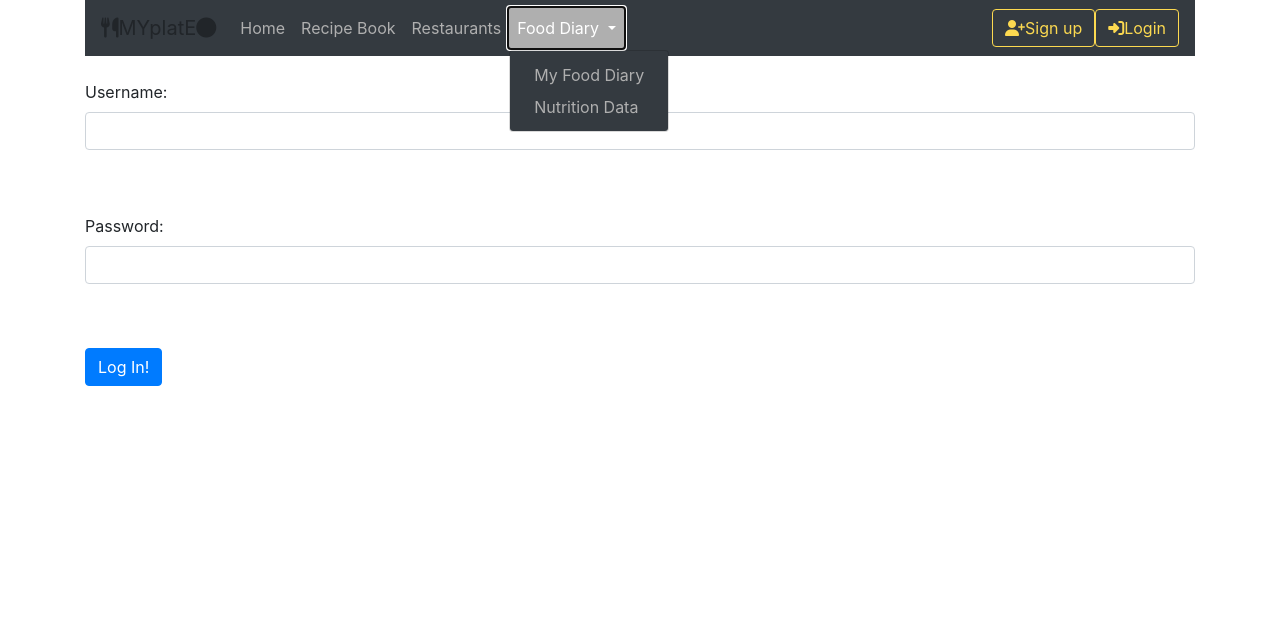
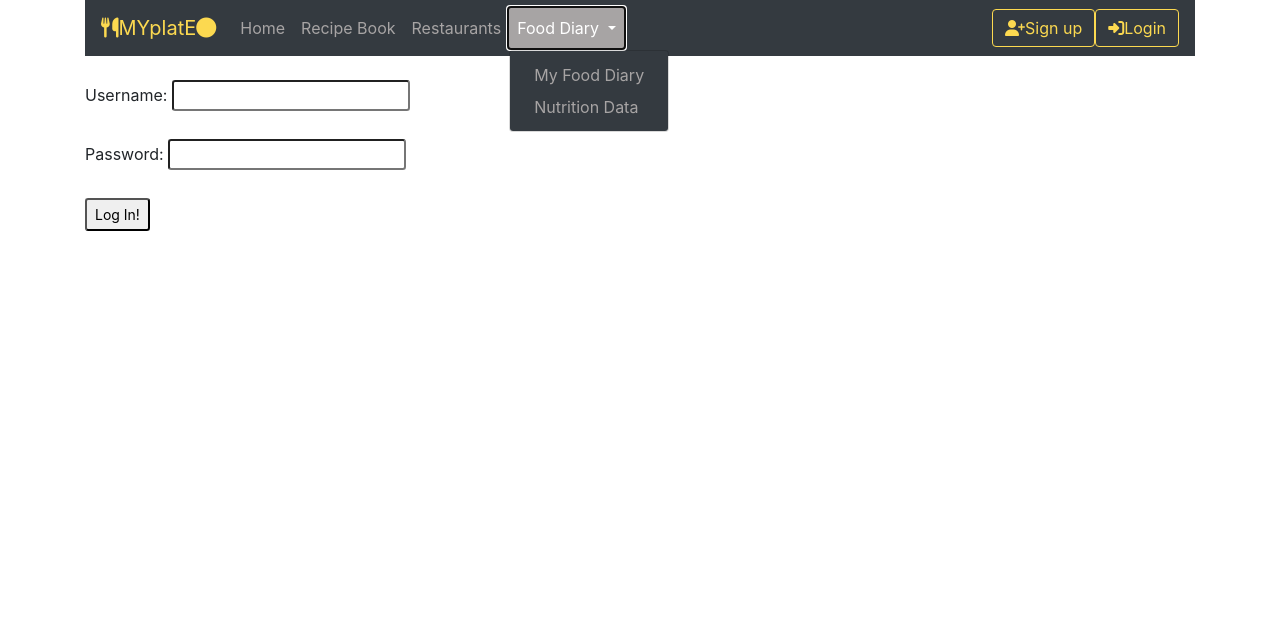
Before and after one commit to michael-lin01/Softdev-P01, a Flask app: page /login in a window 1280 px wide, after a click on "Food Diary". Shown: the top 626 px of the page. Run offline with Flask 2, Linux system fonts and the light colour scheme; some libraries are stand-ins or nearby versions.

Commit message:
update login and signup bootstrap

```diff
--- a/app/static/css/style.css
+++ b/app/static/css/style.css
@@ -1,5 +1,5 @@
-.nav-link, .dropdown-item {
-    color:rgb(175, 175, 175);
+.nav-link, .dropdown-item{
+    color:rgb(167, 164, 164);
 }
 
 .btn-link {
@@ -8,14 +8,14 @@
 }
 
 .btn:hover, .btn:active, .btn:focus {
-  background-color: rgb(175, 175, 175);
+  background-color: rgb(167, 164, 164);
   border-color: white;
   color:white;
 }
 
 .nav-link:hover, .nav-link:active, .nav-link:focus, .dropdown-item:hover, .dropdown-item:active, .dropdown-item:focus {
   color: white;
-  background-color: rgb(175, 175, 175);
+  background-color: rgb(167, 164, 164);
 }
 
 .navbar-brand, .navbar-brand:hover, .navbar-brand:active, .navbar-brand:focus {
--- a/app/templates/base.html
+++ b/app/templates/base.html
@@ -23,7 +23,7 @@
         <div class="container">
             <nav class="navbar navbar-expand-sm bg-dark">
                 <div class="navbar-header">
-                    <a class="navbar-brand"><i class="fas fa-utensils"></i>MYplatE<i class="fas fa-circle"></i></a>
+                    <a class="navbar-brand" href="/"><i class="fas fa-utensils"></i>MYplatE<i class="fas fa-circle"></i></a>
                 </div>
                 <ul class="navbar-nav mr-auto">
                     <li class="nav-item">
--- a/app/templates/login.html
+++ b/app/templates/login.html
@@ -1,16 +1,13 @@
 {% extends "base.html" %}
 
 {% block content %}
-    <form method="post"></form>
-        <div class="form-group">
-                <label for="username">Username:</label>
-                <input id="username" name="username" type="text" class="form-control">
-        </div>
-        <br><br>
-        <div class="form-group">
-            <label for="password">Password:</label>
-            <input id="password" name="password" type="password" class="form-control"><br><br>
-        </div>
-            <input type="submit" value="Log In!" class="btn btn-primary"> <br><br>
+    <form class="form-group" method="post">
+        <label for="username">Username:</label>
+        <input class="form-control-sm" id="username" name="username" type="text"><br><br>
+
+        <label for="password">Password:</label>
+        <input class="form-control-sm" id="password" name="password" type="password"><br><br>
+
+        <input class="btn-sm" type="submit" value="Log In!"> <br><br>
     </form>
 {% endblock content %}
--- a/doc/devlog.txt
+++ b/doc/devlog.txt
@@ -33,3 +33,6 @@
 
 zhangE -- 2019-11-19 23:20
 Added icons and customized css.
+
+zhangE -- 2019-11-20 15:15
+Added bootstrap for login and signup, added basic template for recipe and recipe_search.
```
Also changed, not shown: app/templates/signup.html (+5 -5 lines), food.db, 3 other files.
